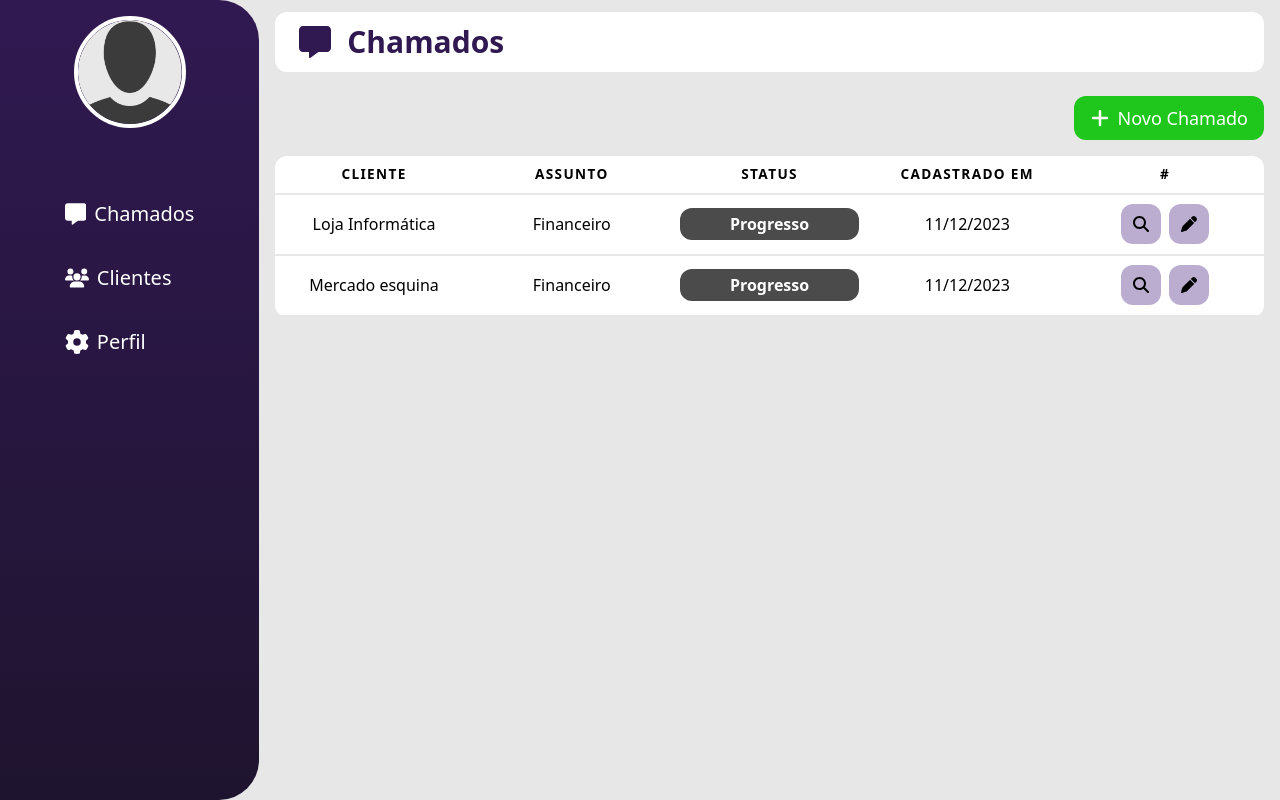
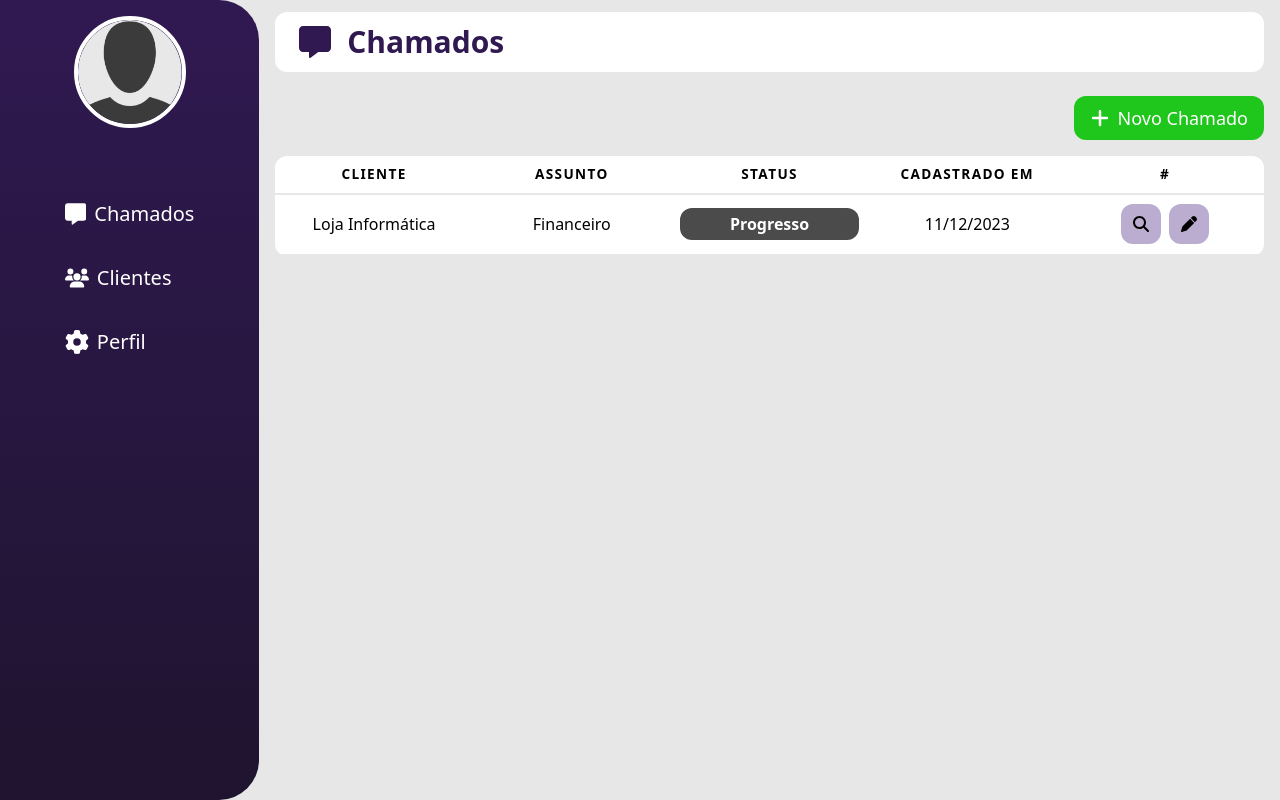
Before and after one commit to oMatheus-Farias/call_flow_manager, a React (Vite) app: page /dashboard in a window 1280 px wide. Built offline with nearby package versions, Linux system fonts and the light colour scheme; no server answers; sample sign-in values are in the browser's storage.

Commit message:
docs: instalado biblioteca date format para auxiliar na formataçao nas datas de cadrastramento de um chamado

```diff
--- a/package.json
+++ b/package.json
@@ -11,6 +11,7 @@
   },
   "dependencies": {
     "@hookform/resolvers": "^3.3.2",
+    "date-fns": "^2.30.0",
     "firebase": "^10.7.0",
     "localforage": "^1.10.0",
     "match-sorter": "^6.3.1",
--- a/src/pages/Dashboard/index.tsx
+++ b/src/pages/Dashboard/index.tsx
@@ -57,28 +57,6 @@ export default function Dashboard(){
                 </Link>
               </td>
             </tr>
-
-            <tr className="border-b-2 border-offWhite" >
-              <td data-label='Cliente'  >Mercado esquina</td>
-              <td data-label='Assunto' >Financeiro</td>
-              <td data-label='Status' >
-                <span className="bg-greyColor py-1 rounded-xl text-white font-bold flex items-center justify-center" >Progresso</span>
-              </td>
-              <td data-label='Cadastrado em' >11/12/2023</td>
-              <td data-label='#' className="flex items-center justify-center gap-2" >
-                <button className="bg-placeholder p-3 rounded-xl" >
-                  <svg xmlns="http://www.w3.org/2000/svg" fill="currentColor" height="16" width="16" viewBox="0 0 512 512">
-                    <path d="M416 208c0 45.9-14.9 88.3-40 122.7L502.6 457.4c12.5 12.5 12.5 32.8 0 45.3s-32.8 12.5-45.3 0L330.7 376c-34.4 25.2-76.8 40-122.7 40C93.1 416 0 322.9 0 208S93.1 0 208 0S416 93.1 416 208zM208 352a144 144 0 1 0 0-288 144 144 0 1 0 0 288z"/>
-                  </svg>
-                </button>
-
-                <Link to='/new' className="bg-placeholder p-3 rounded-xl" >
-                  <svg xmlns="http://www.w3.org/2000/svg" fill="currentColor" height="16" width="16" viewBox="0 0 512 512">
-                    <path d="M362.7 19.3L314.3 67.7 444.3 197.7l48.4-48.4c25-25 25-65.5 0-90.5L453.3 19.3c-25-25-65.5-25-90.5 0zm-71 71L58.6 323.5c-10.4 10.4-18 23.3-22.2 37.4L1 481.2C-1.5 489.7 .8 498.8 7 505s15.3 8.5 23.7 6.1l120.3-35.4c14.1-4.2 27-11.8 37.4-22.2L421.7 220.3 291.7 90.3z"/>
-                  </svg>
-                </Link>
-              </td>
-            </tr>
           </tbody>
         </table>
       </Container>
--- a/src/pages/New/index.tsx
+++ b/src/pages/New/index.tsx
@@ -9,6 +9,8 @@ import { db } from "../../service/firebaseConnection";
 import { getDocs, collection, addDoc } from "firebase/firestore";
 import toast from "react-hot-toast";
 
+const listCustomersRef = collection(db, "customers");
+
 export default function New(){
   const { user } = useContext(AuthContext);
 
@@ -17,9 +19,7 @@ export default function New(){
   const [status, setStatus] = useState('Aberto');
   const [complement, setComplement] = useState('');
   const [loadingCustomer, setLoadingCustomer] = useState(true);
-  const [customerSelected, setCustomerSelected] = useState(customer[0]);
-
-  const listCustomersRef = collection(db, "customers");
+  const [customerSelected, setCustomerSelected] = useState(0);
 
   useEffect(() => {
     async function getCustomersList(){
@@ -34,12 +34,12 @@ export default function New(){
           });
         });
 
-        if(snapshot.docs.length === 0){
+        if(snapshot.size === 0){
           setLoadingCustomer(false);
           console.log('Nenhum cliente encontrado');
           toast.error('Nenhum cliente encontrado/cadastrado');
           setCustomer([{ id: 1, fantasyName: 'FREELA' }]);
-          return
+          return;
         };
 
         setLoadingCustomer(false);
@@ -72,8 +72,8 @@ export default function New(){
 
     await addDoc(collection(db, "called"), {
       created: new Date(),
-      customer: customer[customerSelected].fantasyName,
-      customerId: customer[customerSelected].id,
+      customer: customer[customerSelected]?.fantasyName,
+      customerId: customer[customerSelected]?.id,
       subject,
       status,
       complement,
```
Also changed, not shown: 1 other file (tests, documents, lock files or other folders).
